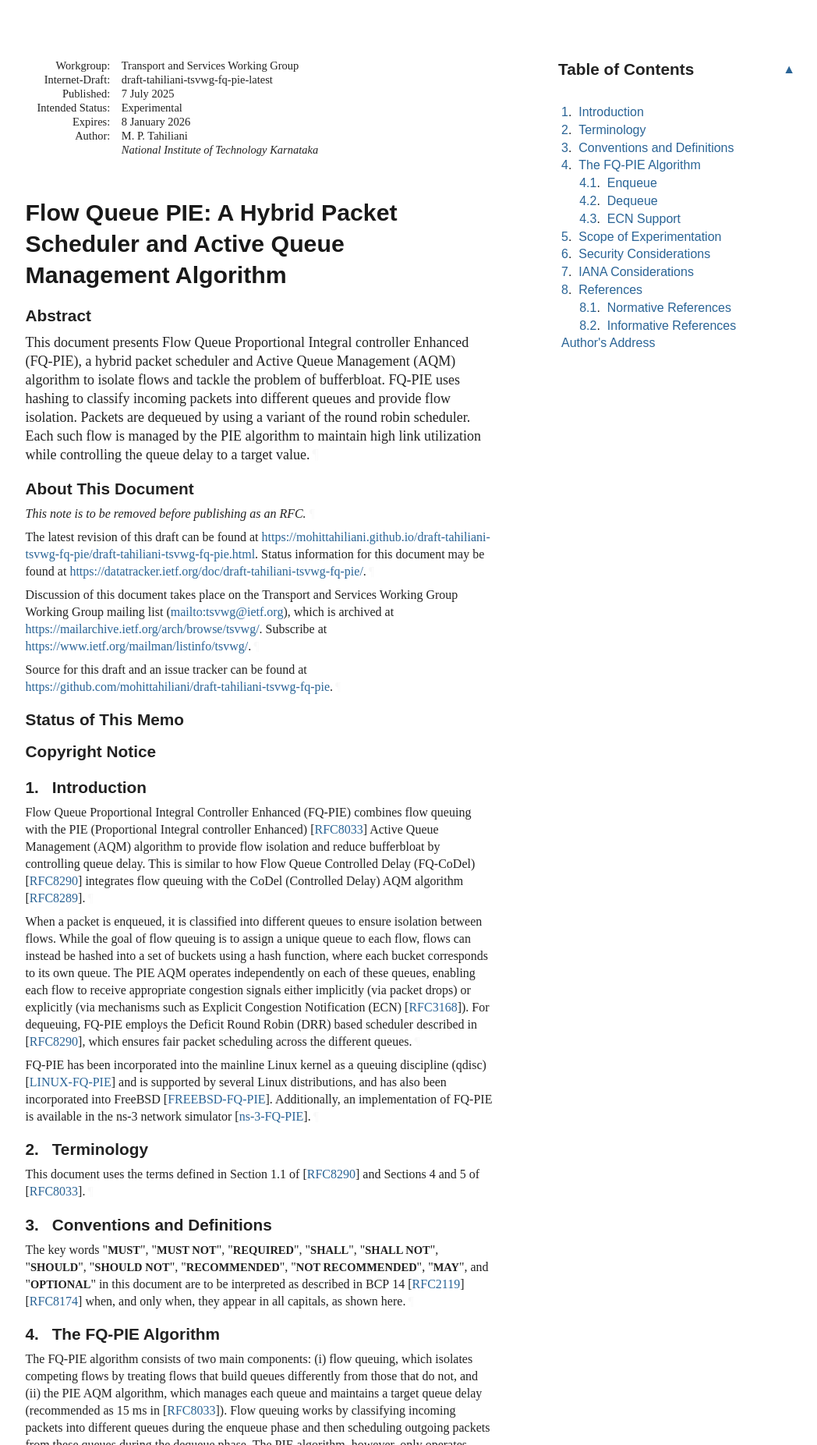
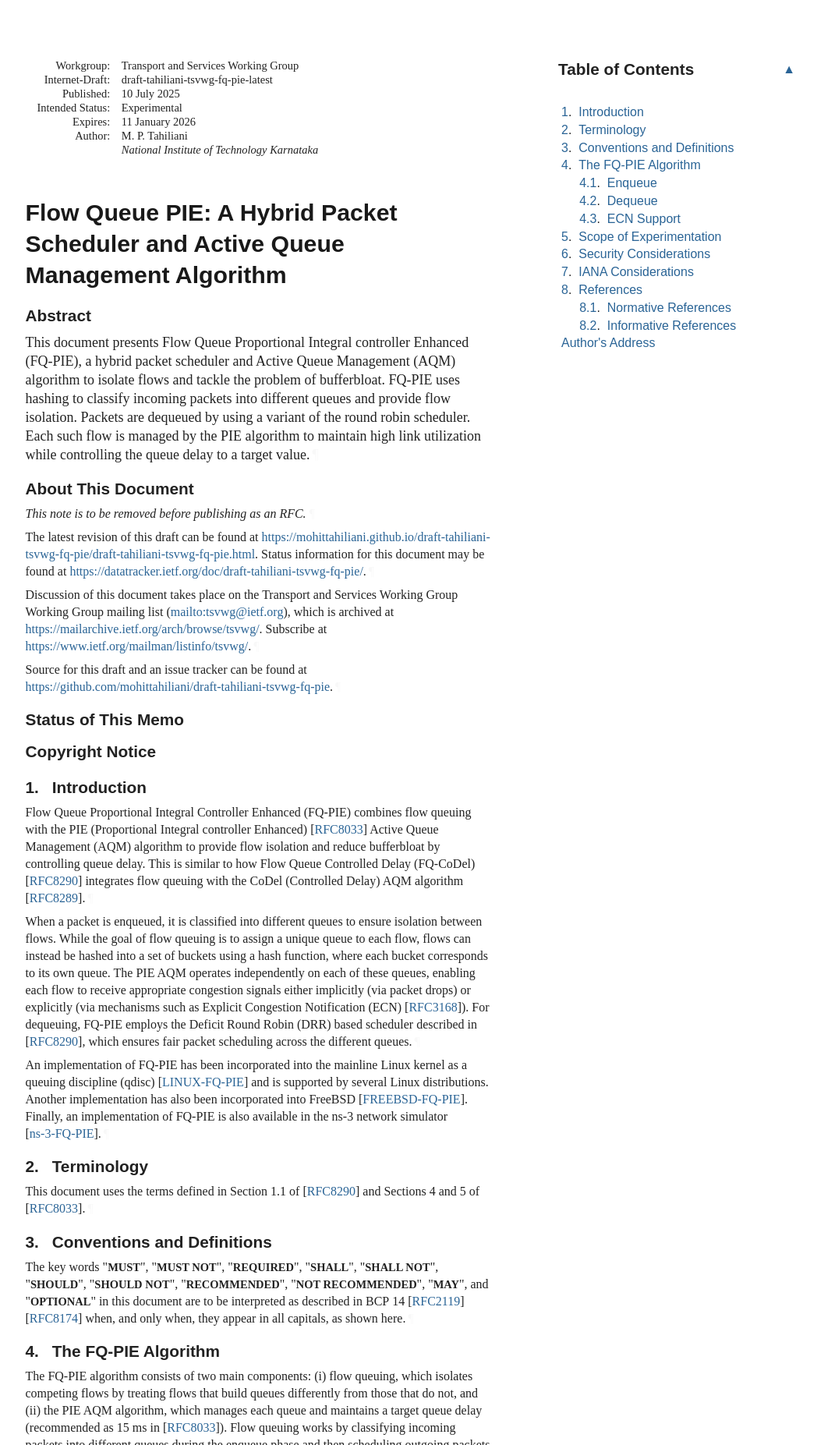
Before and after one commit to mohittahiliani/draft-tahiliani-tsvwg-fq-pie, a plain HTML site: page draft-tahiliani-tsvwg-fq-pie.html in a window 1280 px wide. Shown: the top 1853 px of the page at 78% size, without its empty margins (92-1140 px from the left). Drawn offline with Linux system fonts and the light colour scheme; a web font is replaced by a local one.

Commit message:
Script updating gh-pages from 58d6a8a. [ci skip]

```diff
--- a/draft-tahiliani-tsvwg-fq-pie.html
+++ b/draft-tahiliani-tsvwg-fq-pie.html
@@ -1050,7 +1050,7 @@ svg :is([fill="white"], [fill^="#fff"]) {
 </tr></thead>
 <tfoot><tr>
 <td class="left">Tahiliani</td>
-<td class="center">Expires 8 January 2026</td>
+<td class="center">Expires 11 January 2026</td>
 <td class="right">[Page]</td>
 </tr></tfoot>
 </table>
@@ -1063,12 +1063,12 @@ svg :is([fill="white"], [fill^="#fff"]) {
 <dd class="internet-draft">draft-tahiliani-tsvwg-fq-pie-latest</dd>
 <dt class="label-published">Published:</dt>
 <dd class="published">
-<time datetime="2025-07-07" class="published">7 July 2025</time>
+<time datetime="2025-07-10" class="published">10 July 2025</time>
     </dd>
 <dt class="label-intended-status">Intended Status:</dt>
 <dd class="intended-status">Experimental</dd>
 <dt class="label-expires">Expires:</dt>
-<dd class="expires"><time datetime="2026-01-08">8 January 2026</time></dd>
+<dd class="expires"><time datetime="2026-01-11">11 January 2026</time></dd>
 <dt class="label-authors">Author:</dt>
 <dd class="authors">
 <div class="author">
@@ -1118,7 +1118,7 @@ svg :is([fill="white"], [fill^="#fff"]) {
         time. It is inappropriate to use Internet-Drafts as reference
         material or to cite them other than as "work in progress."<a href="#section-boilerplate.1-3" class="pilcrow">¶</a></p>
 <p id="section-boilerplate.1-4">
-        This Internet-Draft will expire on 8 January 2026.<a href="#section-boilerplate.1-4" class="pilcrow">¶</a></p>
+        This Internet-Draft will expire on 11 January 2026.<a href="#section-boilerplate.1-4" class="pilcrow">¶</a></p>
 </section>
 </div>
 <div id="copyright">
@@ -1204,7 +1204,7 @@ svg :is([fill="white"], [fill^="#fff"]) {
       </h2>
 <p id="section-1-1">Flow Queue Proportional Integral Controller Enhanced (FQ-PIE) combines flow queuing with the PIE (Proportional Integral controller Enhanced) <span>[<a href="#RFC8033" class="cite xref">RFC8033</a>]</span> Active Queue Management (AQM) algorithm to provide flow isolation and reduce bufferbloat by controlling queue delay. This is similar to how Flow Queue Controlled Delay (FQ-CoDel) <span>[<a href="#RFC8290" class="cite xref">RFC8290</a>]</span> integrates flow queuing with the CoDel (Controlled Delay) AQM algorithm <span>[<a href="#RFC8289" class="cite xref">RFC8289</a>]</span>.<a href="#section-1-1" class="pilcrow">¶</a></p>
 <p id="section-1-2">When a packet is enqueued, it is classified into different queues to ensure isolation between flows. While the goal of flow queuing is to assign a unique queue to each flow, flows can instead be hashed into a set of buckets using a hash function, where each bucket corresponds to its own queue. The PIE AQM operates independently on each of these queues, enabling each flow to receive appropriate congestion signals either implicitly (via packet drops) or explicitly (via mechanisms such as Explicit Congestion Notification (ECN) <span>[<a href="#RFC3168" class="cite xref">RFC3168</a>]</span>). For dequeuing, FQ-PIE employs the Deficit Round Robin (DRR) based scheduler described in <span>[<a href="#RFC8290" class="cite xref">RFC8290</a>]</span>, which ensures fair packet scheduling across the different queues.<a href="#section-1-2" class="pilcrow">¶</a></p>
-<p id="section-1-3">FQ-PIE has been incorporated into the mainline Linux kernel as a queuing discipline (qdisc) <span>[<a href="#LINUX-FQ-PIE" class="cite xref">LINUX-FQ-PIE</a>]</span> and is supported by several Linux distributions, and has also been incorporated into FreeBSD <span>[<a href="#FREEBSD-FQ-PIE" class="cite xref">FREEBSD-FQ-PIE</a>]</span>. Additionally, an implementation of FQ-PIE is available in the ns-3 network simulator <span>[<a href="#ns-3-FQ-PIE" class="cite xref">ns-3-FQ-PIE</a>]</span>.<a href="#section-1-3" class="pilcrow">¶</a></p>
+<p id="section-1-3">An implementation of FQ-PIE has been incorporated into the mainline Linux kernel as a queuing discipline (qdisc) <span>[<a href="#LINUX-FQ-PIE" class="cite xref">LINUX-FQ-PIE</a>]</span> and is supported by several Linux distributions. Another implementation has also been incorporated into FreeBSD <span>[<a href="#FREEBSD-FQ-PIE" class="cite xref">FREEBSD-FQ-PIE</a>]</span>. Finally, an implementation of FQ-PIE is also available in the ns-3 network simulator <span>[<a href="#ns-3-FQ-PIE" class="cite xref">ns-3-FQ-PIE</a>]</span>.<a href="#section-1-3" class="pilcrow">¶</a></p>
 </section>
 </div>
 <div id="terminology">
```
Also changed, not shown: index.html (+1 -1 lines), draft-tahiliani-tsvwg-fq-pie.txt.
